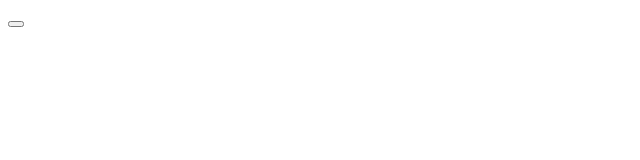
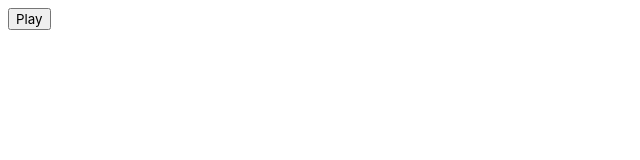
Before and after one commit to Kaichou-Project/kaichou-graduation, a Next.js app in the folder packages/frontend/: page /SoundCard in a window 1280 px wide. Shown: the top 160 px of the page, without its empty margins (0-640 px from the left). Built offline with nearby package versions, Linux system fonts and the light colour scheme.

Commit message:
- Limit the audio to only 1 file at a time - Add play and stop button

```diff
--- a/packages/frontend/pages/SoundBoard.tsx
+++ b/packages/frontend/pages/SoundBoard.tsx
@@ -48,7 +48,7 @@ export default function SoundBoard() {
 
   return (
     <>
-      <h2>Sound Board</h2>
+      <h2>Coco Sound Board</h2>
       <SoundCardList list={soundList} />
     </>
   )
--- a/packages/frontend/pages/SoundCard.tsx
+++ b/packages/frontend/pages/SoundCard.tsx
@@ -1,11 +1,52 @@
-import React from 'react'
+import React, { useState } from 'react'
 
-const audioCache = new Map<string, HTMLAudioElement>()
+let audio
+if (typeof Audio !== 'undefined') {
+  audio = new Audio()
+}
+function stopAudio() {
+  audio.pause()
+  audio.currentTime = 0
+  audio.onended()
+  audio.onended = null
+}
+
 function playAudio(url: string) {
-  const audio = audioCache[url] || new Audio(url)
-  audio.play()
+  return new Promise((resolve) => {
+    if (!audio) return resolve(false)
+
+    // Call previous callback
+    if (!audio.paused && typeof audio.onended === 'function') {
+      audio.onended()
+    }
+
+    audio.src = url
+    audio.play()
+    audio.onended = function () {
+      audio.onended = null
+      resolve(true)
+    }
+  })
 }
 
 export default function SoundCard({ title, url }) {
-  return <button onClick={() => playAudio(url)}>{title}</button>
+  const [isPlaying, setIsPlaying] = useState(false)
+  return (
+    <div>
+      <div>{title}</div>
+      <button
+        onClick={async () => {
+          if (isPlaying) {
+            stopAudio()
+          } else {
+            setIsPlaying(true)
+            await playAudio(url)
+            setIsPlaying(false)
+          }
+        }}
+      >
+        {isPlaying ? 'Stop' : 'Play'}
+      </button>
+    </div>
+  )
 }
```
